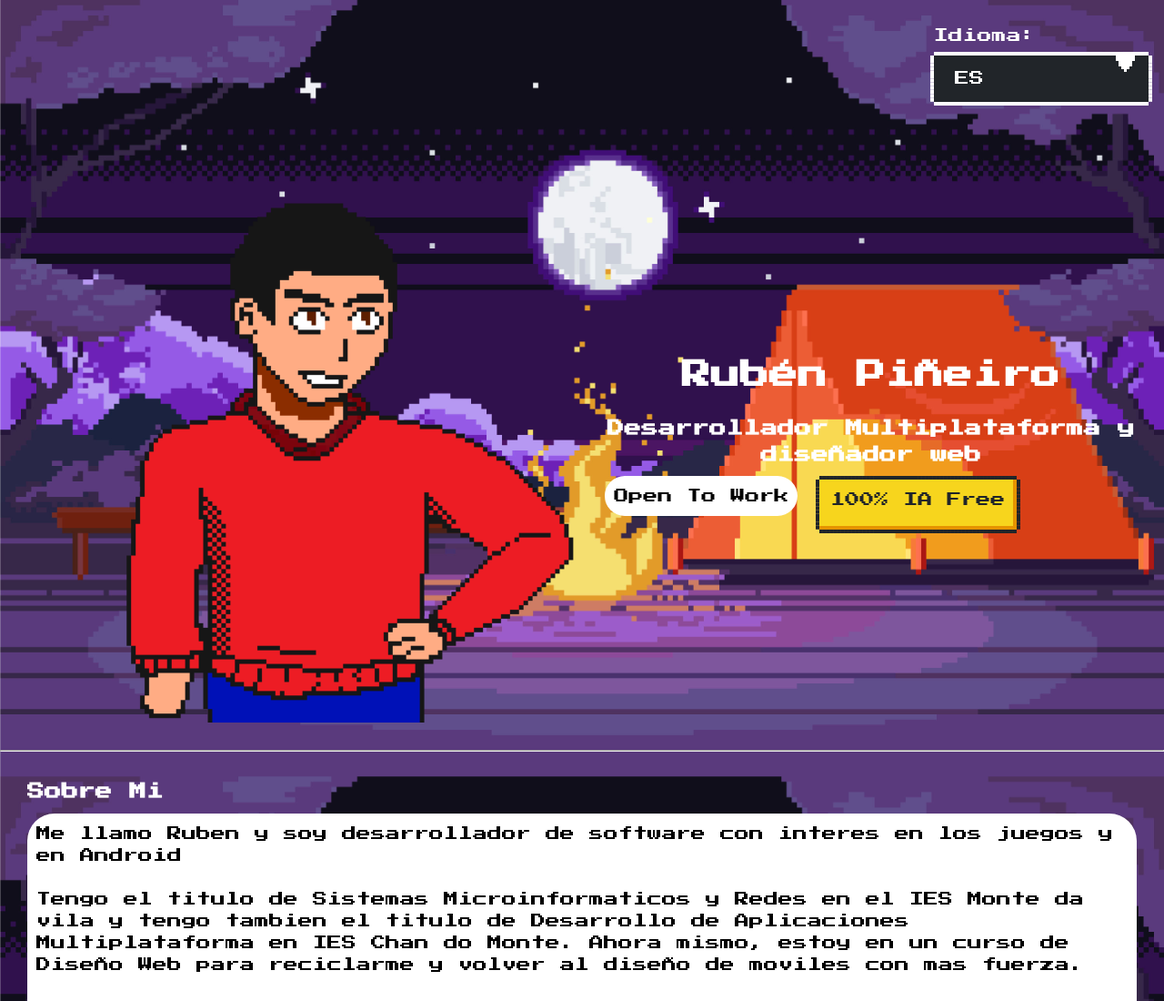
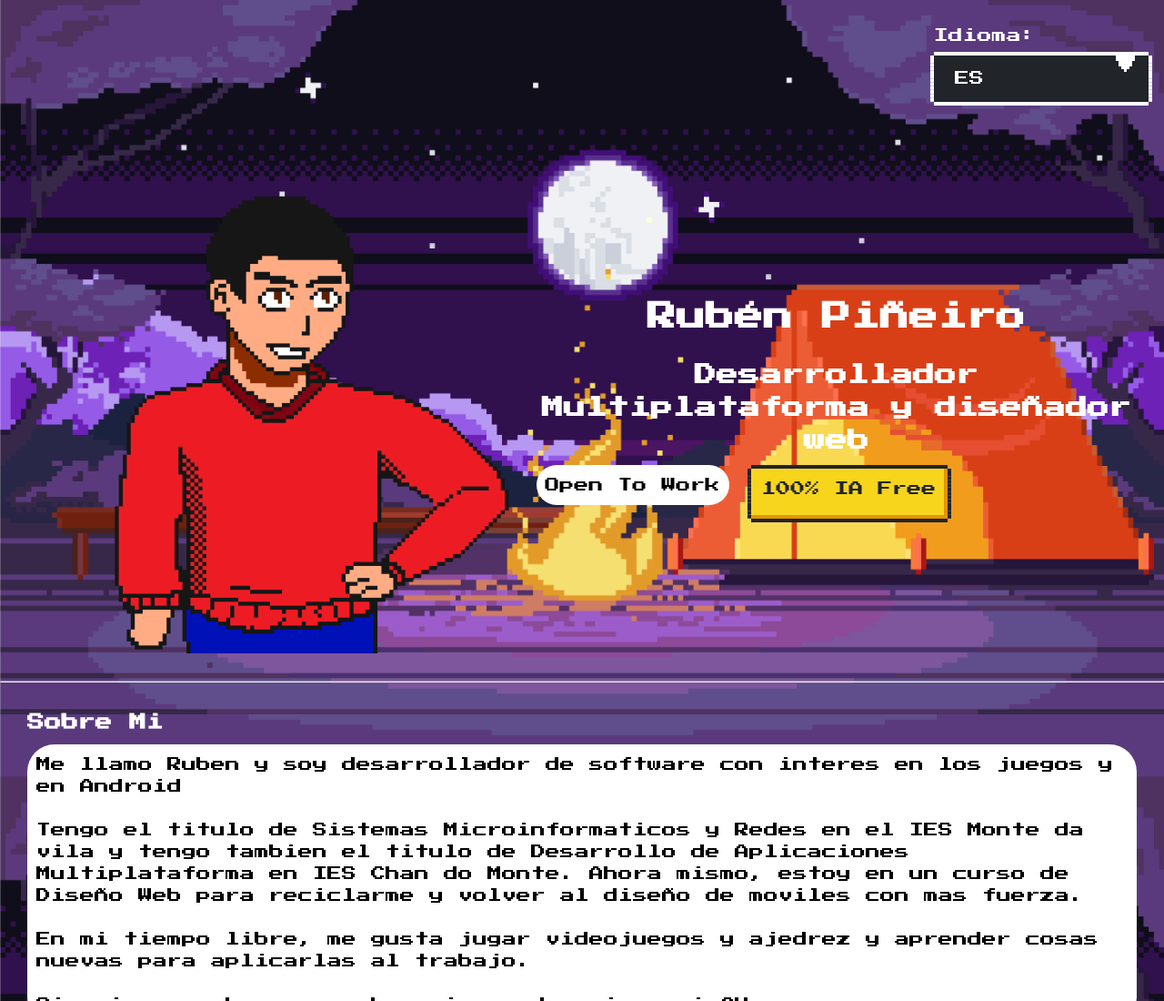
Before and after one commit to NitroXen/NitroXen.github.io, a plain HTML site: page index.html in a window 1280 px wide. Shown: the top 1100 px of the page at 91% size. Drawn offline with nearby package versions, Linux system fonts and the light colour scheme.

Commit message:
little changes 3

```diff
--- a/index.html
+++ b/index.html
@@ -45,7 +45,7 @@
         />
         <div class="main__section--title">
           <h1 id="title">Rubén Piñeiro</h1>
-          <h3 id="subtitle">Desarrollador Multiplataforma y diseñador web</h3>
+          <h2 id="subtitle">Desarrollador Multiplataforma y diseñador web</h2>
           <div class="container">
             <p class="text-black backtheme">Open To Work</p>
             <p class="nes-btn is-warning">100% IA Free</p>
```
